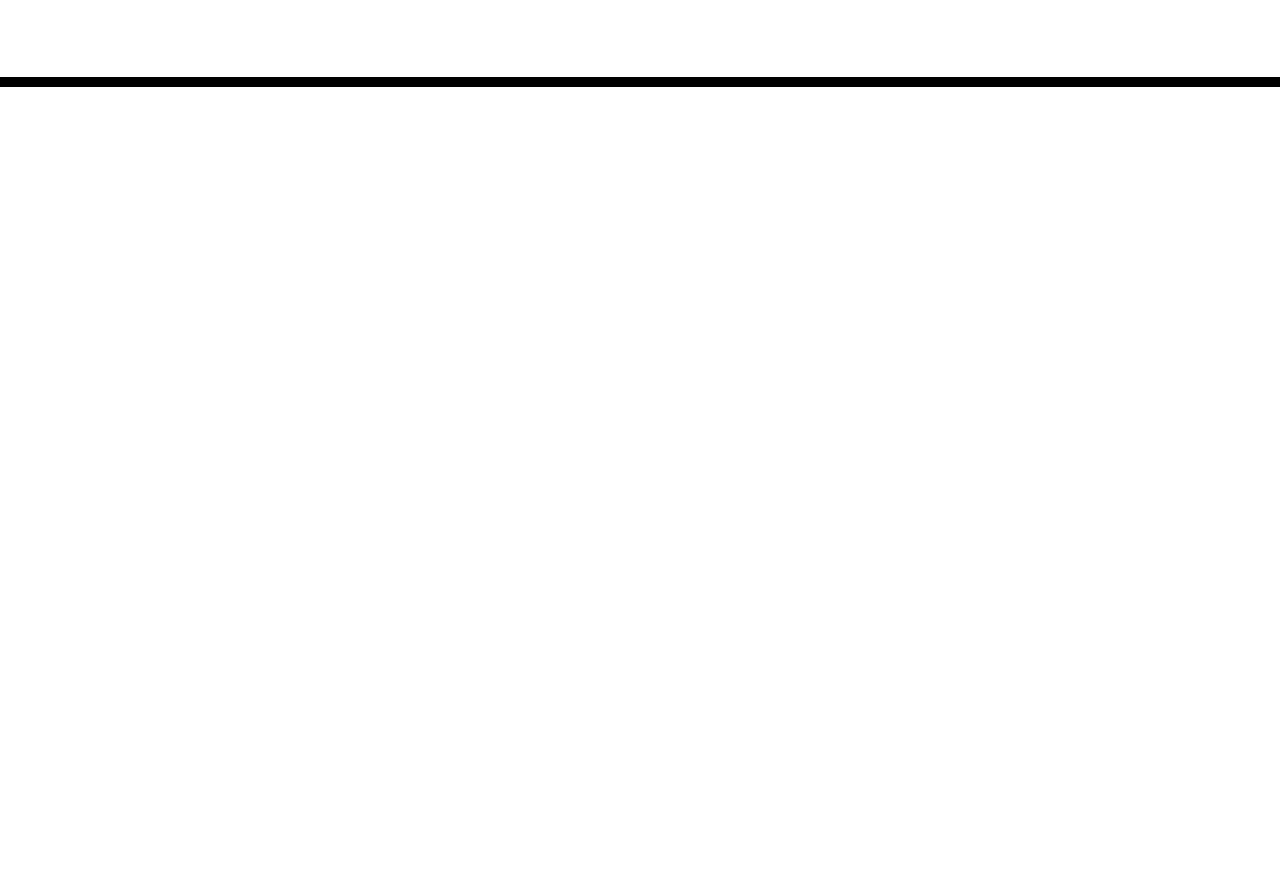
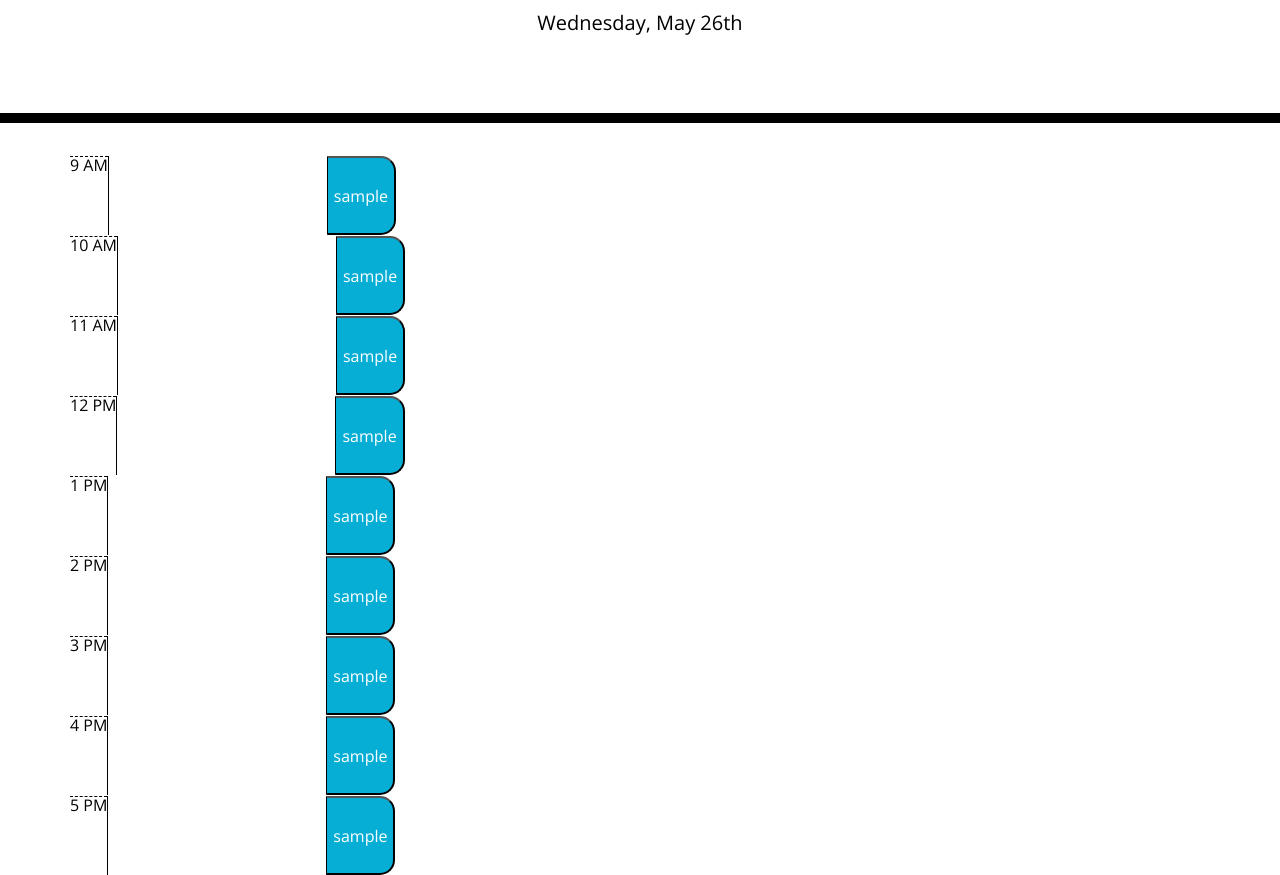
Before and after one commit to go-yasi/work-day-scheduler, a plain HTML site: page index.html in a window 1280 px wide. Shown: the part 181-1056 px from the top of the page. Before the commit the page ends 800 px from the top, so only its background shows below. Drawn offline with nearby package versions, Linux system fonts and the light colour scheme.

Commit message:
Created rows for each hour block in HTML. Referenced classes in the CSS starter code to apply predefined styles. Linked script file to HTML, and used moment to display current day at the top of the page

```diff
--- a/index.html
+++ b/index.html
@@ -4,20 +4,9 @@
     <meta charset="UTF-8" />
     <meta name="viewport" content="width=device-width, initial-scale=1.0" />
     <meta http-equiv="X-UA-Compatible" content="ie=edge" />
-    <link
-      rel="stylesheet"
-      href="https://stackpath.bootstrapcdn.com/bootstrap/4.3.1/css/bootstrap.min.css"
-    />
-    <link
-      rel="stylesheet"
-      href="https://use.fontawesome.com/releases/v5.8.1/css/all.css"
-      integrity="sha384-50oBUHEmvpQ+1lW4y57PTFmhCaXp0ML5d60M1M7uH2+nqUivzIebhndOJK28anvf"
-      crossorigin="anonymous"
-    />
-    <link
-      href="https://fonts.googleapis.com/css?family=Open+Sans&display=swap"
-      rel="stylesheet"
-    />
+    <link rel="stylesheet" href="https://stackpath.bootstrapcdn.com/bootstrap/4.3.1/css/bootstrap.min.css"/>
+    <link rel="stylesheet" href="https://use.fontawesome.com/releases/v5.8.1/css/all.css" integrity="sha384-50oBUHEmvpQ+1lW4y57PTFmhCaXp0ML5d60M1M7uH2+nqUivzIebhndOJK28anvf" crossorigin="anonymous"/>
+    <link href="https://fonts.googleapis.com/css?family=Open+Sans&display=swap" rel="stylesheet"/>
     <link rel="stylesheet" href="style.css" />
     <title>Work Day Scheduler</title>
   </head>
@@ -28,11 +17,56 @@
       <p class="lead">A simple calendar app for scheduling your work day</p>
       <p id="currentDay" class="lead"></p>
     </header>
-    <div class="container">
-      <!-- Timeblocks go here -->
+    <div class="container time-block">
+        <div class="row 9am">
+            <div class="hour" id="09">9 AM</div>
+            <textarea class="activity description"></textarea>
+            <button class="saveBtn">sample</button>
+        </div>
+        <div class="row 10am">
+            <div class="hour" id="10">10 AM</div>
+            <textarea class="activity"></textarea>
+            <button class="saveBtn">sample</button>
+        </div>
+        <div class="row 11am">
+            <div class="hour" id="11">11 AM</div>
+            <textarea class="activity"></textarea>
+            <button class="saveBtn">sample</button>
+        </div>
+        <div class="row 12pm">
+            <div class="hour" id="12">12 PM</div>
+            <textarea class="activity"></textarea>
+            <button class="saveBtn">sample</button>
+        </div>
+        <div class="row 1pm">
+            <div class="hour" id="13">1 PM</div>
+            <textarea class="activity"></textarea>
+            <button class="saveBtn">sample</button>
+        </div>
+        <div class="row 2pm">
+            <div class="hour" id="14">2 PM</div>
+            <textarea class="activity"></textarea>
+            <button class="saveBtn">sample</button>
+        </div>
+        <div class="row 3pm">
+            <div class="hour" id="15">3 PM</div>
+            <textarea class="activity"></textarea>
+            <button class="saveBtn">sample</button>
+        </div>
+        <div class="row 4pm">
+            <div class="hour" id="16">4 PM</div>
+            <textarea class="activity"></textarea>
+            <button class="saveBtn">sample</button>
+        </div>
+        <div class="row 5pm">
+            <div class="hour" id="17">5 PM</div>
+            <textarea class="activity"></textarea>
+            <button class="saveBtn">sample</button>
+        </div>
     </div>
 
     <script src="https://cdnjs.cloudflare.com/ajax/libs/jquery/3.2.1/jquery.min.js"></script>
     <script src="https://cdnjs.cloudflare.com/ajax/libs/moment.js/2.24.0/moment.min.js"></script>
+    <script src="script.js"></script>
   </body>
 </html>
--- a/script.js
+++ b/script.js
@@ -0,0 +1,31 @@
+var currentDay = moment();
+$("#currentDay").text(currentDay.format("dddd, MMMM Do"));
+
+console.log(currentDay);
+
+// var plannerDiv = $(".container");
+// var plannerRow = $("<div>");
+// var hour = $("<div>");
+// var activity = $("<div>");
+// var saveBtn = $("<button>");
+
+// plannerRow.addClass("row");
+
+// plannerRow.text("test");
+
+// plannerDiv.append(plannerRow);
+
+// identify the current time so I can add the .present class to the current hour row
+var currentTime = moment().format("h");
+console.log(currentTime);
+
+// if currentTime =  id add class .present
+for (var i = 9; i < 18; i++) {
+    if (currentTime === i) {
+        $(".hour").addClass(".present");
+    }
+};
+
+// using jquery this to target what we need from each div and comparing it to moment
+// if you need to add future class remember to remove present class
+// what to do for local storage
--- a/style.css
+++ b/style.css
@@ -25,6 +25,7 @@
     white-space: pre-wrap;
   }
 
+  /* Styles for save button */
   .time-block {
     text-align: center;
     border-radius: 15px;
```
Also changed, not shown: 1 other file.
